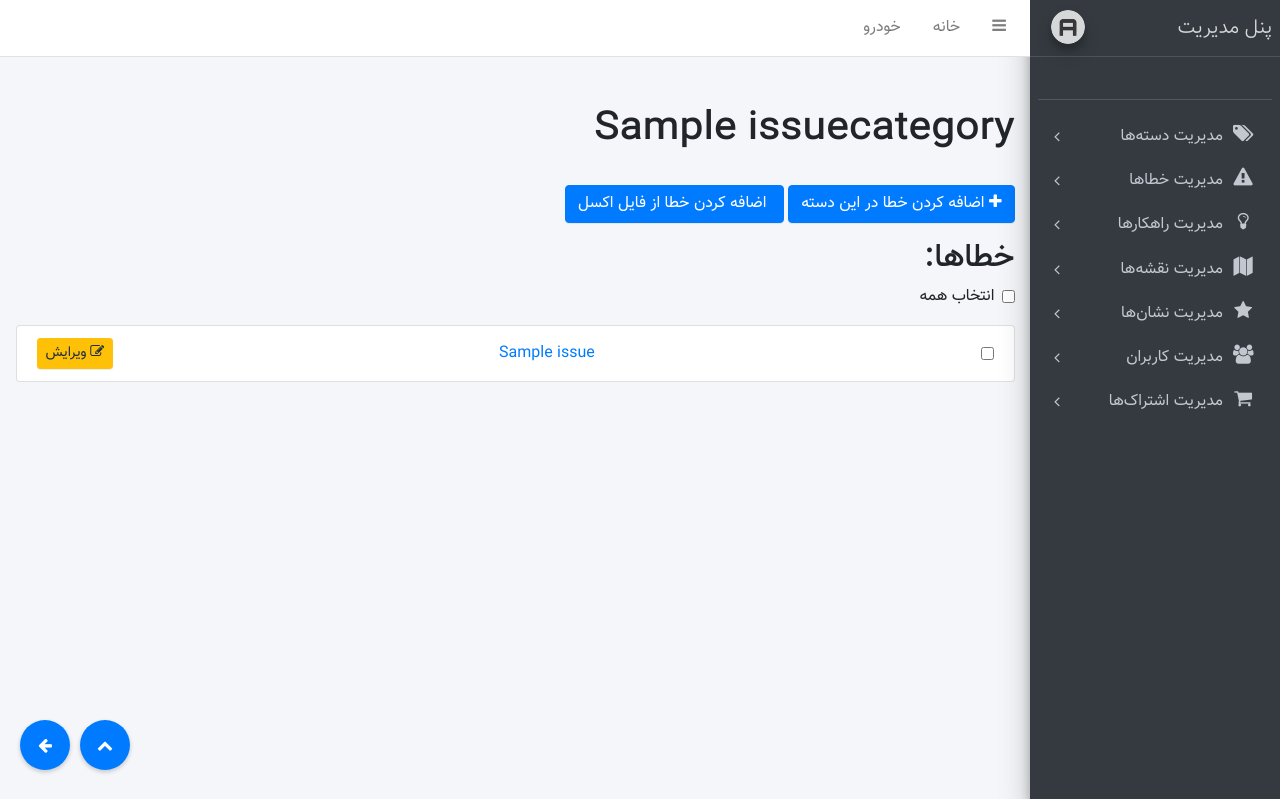
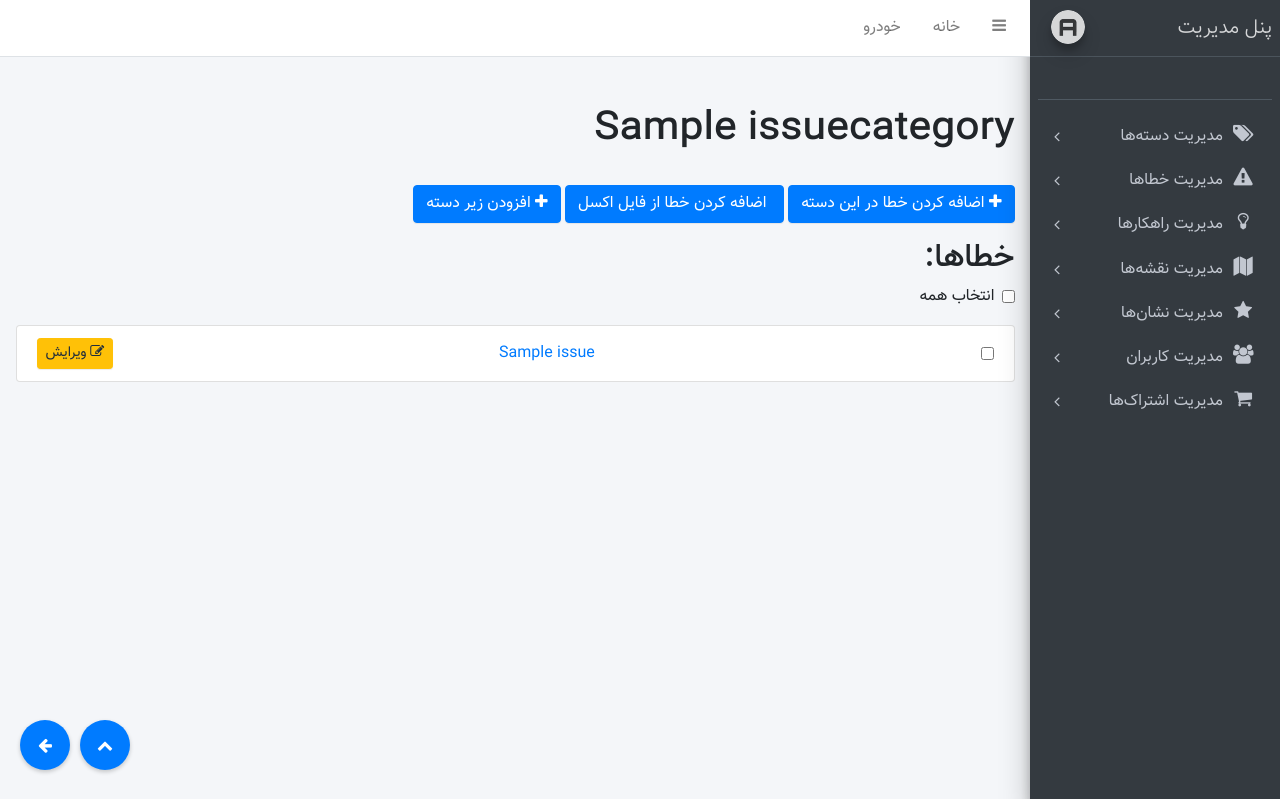
Before and after one commit to herotux/ecupars, a Django app: page /car/1/ in a window 1280 px wide. Shown: the top 799 px of the page. Run offline with Django 5.2, Linux system fonts and the light colour scheme; a user stored in the database is signed in; tables that the repository leaves empty hold one stand-in row (values such as "Sample post"); parts of the project's set-up code (start-up, migrations or seed data) failed here and were passed over; some libraries are stand-ins or nearby versions.

Commit message:
add subcategory in category page

```diff
--- a/core/templates/car_detail.html
+++ b/core/templates/car_detail.html
@@ -33,6 +33,22 @@
             <i class="fa fa-file-upload"></i> اضافه کردن خطا از فایل اکسل
         </a>
         <input type="file" id="excel-file" style="display:none">
+
+        <a href="#" id="add-subcategory" class="btn btn-primary mb-3">
+            <i class="fa fa-plus"></i> افزودن زیر دسته
+        </a>
+
+        <div id="subcategory-form" style="display:none;">
+            <form id="new-subcategory-form">
+                {% csrf_token %}
+                <div class="mb-3">
+                    <label for="subcategory_name" class="form-label">نام زیر دسته:</label>
+                    <input type="text" class="form-control" id="subcategory_name" name="subcategory_name" required>
+                </div>
+                <input type="hidden" name="parent_category_id" value="{{ car.id }}">
+                <button type="submit" class="btn btn-success">افزودن زیر دسته</button>
+            </form>
+        </div>
 
         {% if issues %}
             <h2>خطاها:</h2>
@@ -240,6 +256,38 @@ $(document).ready(function() {
 
 });
 
+$(document).ready(function() {
+
+    // نمایش و پنهان کردن فرم افزودن زیر دسته
+    $('#add-subcategory').click(function(e) {
+        e.preventDefault();
+        $('#subcategory-form').toggle(); // نمایش و پنهان کردن فرم
+    });
+
+    // ارسال فرم اضافه کردن زیر دسته
+    $('#new-subcategory-form').submit(function(e) {
+        e.preventDefault(); // جلوگیری از ارسال پیش‌فرض فرم
+
+        // جمع‌آوری داده‌ها
+        var formData = $(this).serialize();
+
+        $.ajax({
+            url: '{% url "issue_category_create" %}', // به URL درست برای ایجاد زیر دسته
+            type: 'POST',
+            data: formData,
+            success: function(response) {
+                // بررسی نتیجه و به‌روزرسانی صفحه
+                alert('زیر دسته با موفقیت اضافه شد.');
+                location.reload(); // بارگذاری مجدد برای نمایش زیر دسته جدید
+            },
+            error: function(xhr, status, error) {
+                alert('خطا در افزودن زیر دسته: ' + xhr.responseText);
+            }
+        });
+    });
+
+});
+
 </script>
 
 <style>
--- a/core/urls.py
+++ b/core/urls.py
@@ -37,6 +37,7 @@ urlpatterns = [
 
     path('user_issue/<int:issue_id>/', views.user_issue_detail, name='user_issue_detail'),
     path('issue_categories/create/', views.issue_category_create, name='issue_category_create'),
+    path('add_subcategory/', views.add_subcategory, name='issue_category_create'),
     path('issue_categories/update/<int:category_id>/', views.issue_category_update, name='issue_category_update'),
     path('issue_categories/delete/<int:category_id>/', views.issue_category_delete, name='issue_category_delete'),
 
--- a/core/views.py
+++ b/core/views.py
@@ -1,7 +1,7 @@
 from django.shortcuts import render, redirect, get_object_or_404
 from django.contrib.auth.decorators import login_required
 from .models import UserActivity, MapCategory, Map, CustomUser, IssueCategory, Issue, Solution, Subscription, Bookmark, DiagnosticStep, Question, Tag, Option
-from .forms import MapCategoryForm, MapForm, UserForm, IssueCategoryForm, IssueCatForm, CustomUserCreationForm,issue_SolutionForm, IssueForm, SolutionForm, SubscriptionForm, QuestionForm, OptionForm, DiagnosticStepForm
+from .forms import SubCategoryForm, MapCategoryForm, MapForm, UserForm, IssueCategoryForm, IssueCatForm, CustomUserCreationForm,issue_SolutionForm, IssueForm, SolutionForm, SubscriptionForm, QuestionForm, OptionForm, DiagnosticStepForm
 from .serializer import MapSerializer, IssueCategorySerializer, IssueSerializer
 from django.contrib.auth.models import User
 from django.contrib.auth.forms import UserCreationForm
@@ -208,6 +208,25 @@ def issue_category_create(request):
     return render(request, 'issue_category_form.html', {'form': form, 'page_title': page_title})
 
 
+
+
+def add_subcategory(request):
+    if request.method == 'POST':
+        name = request.POST.get('subcategory_name')
+        parent_category_id = request.POST.get('parent_category_id')
+        parent_category = IssueCategory.objects.get(id=parent_category_id)
+
+        new_category = IssueCategory(name=name, parent_category=parent_category, created_by=request.user)
+        new_category.save()
+
+        return JsonResponse({'status': 'success', 'message': 'زیر دسته با موفقیت اضافه شد.'})
+
+    return JsonResponse({'status': 'error', 'message': 'درخواست نامعتبر است.'})
+
+
+
+
+
 @user_passes_test(is_admin)
 @login_required
 def issue_category_update(request, category_id):
```
